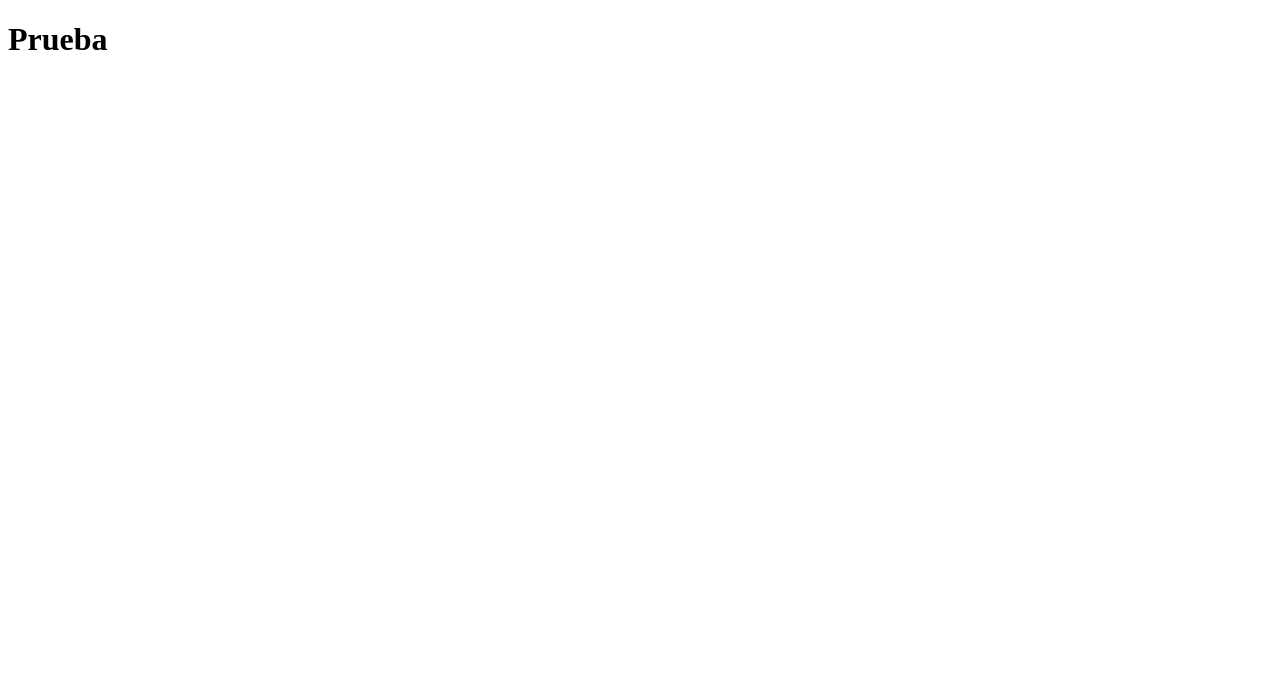
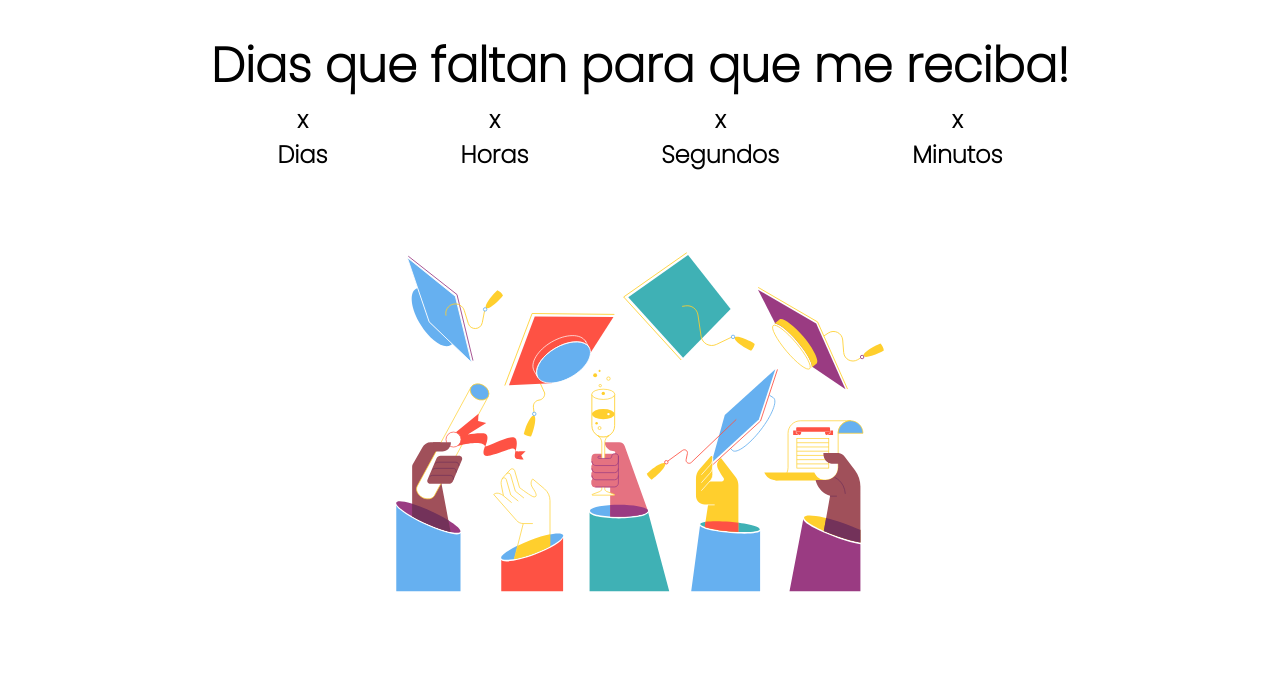
Before and after one commit to alejovillores/soy_ingeniero, a plain HTML site: page index.html in a window 1280 px wide. Drawn offline with Linux system fonts and the light colour scheme.

Commit message:
listo la vista

```diff
--- a/index.html
+++ b/index.html
@@ -4,9 +4,36 @@
     <meta charset="UTF-8">
     <meta http-equiv="X-UA-Compatible" content="IE=edge">
     <meta name="viewport" content="width=device-width, initial-scale=1.0">
+    <link rel="preconnect" href="https://fonts.gstatic.com">
+    <link href="https://fonts.googleapis.com/css2?family=Poppins:wght@200&display=swap" rel="stylesheet">
+    <link rel="stylesheet" href="style.css">
     <title>Document</title>
 </head>
 <body>
-    <h1>Prueba</h1>
+    <section class="markdown">
+        <div class="text-container">
+            <h2>Dias que faltan para que me reciba!</h2>
+            <div class="time-container">
+                <div class="days">
+                    <h2>x</h2>
+                    <h2>Dias</h2>
+                </div>
+                <div class="hours">
+                    <h2>x</h2>
+                    <h2>Horas</h2>
+                </div>
+                <div class="minutes">
+                    <h2>x</h2>
+                    <h2>Segundos</h2>
+                </div>
+                <div class="seconds">
+                    <h2>x</h2>
+                    <h2>Minutos</h2>
+                </div>
+            </div>
+        </div>
+        <img src="education.svg" alt="pic">
+    </section>
+    <script src="app.js"></script>
 </body>
 </html>
--- a/style.css
+++ b/style.css
@@ -0,0 +1,42 @@
+* {
+    box-sizing: border-box;
+    padding: 0;
+    margin: 0;
+}
+body {
+    font-family: 'Poppins', sans-serif;
+}
+
+img {
+    height: 500px;
+    width: 1000px;
+}
+
+.markdown {
+    margin-top: 30px;
+    font-size: 2rem;
+    max-height: 100vh;
+    display: flex;
+    align-items: center;
+    flex-direction: column;
+    justify-content: center;
+}
+
+.text-container{
+    font-weight: bold;
+    display: flex;
+    flex-direction: column;
+    justify-content: center;
+}
+.time-container {
+    display: flex;
+    justify-content: space-around;
+}
+
+.days, .hours, .minutes, .seconds {
+    font-size: 1rem;
+    display: flex;
+    align-items: center;
+    flex-direction: column;
+    justify-content: center;
+}
```
Also changed, not shown: education.svg (added).
